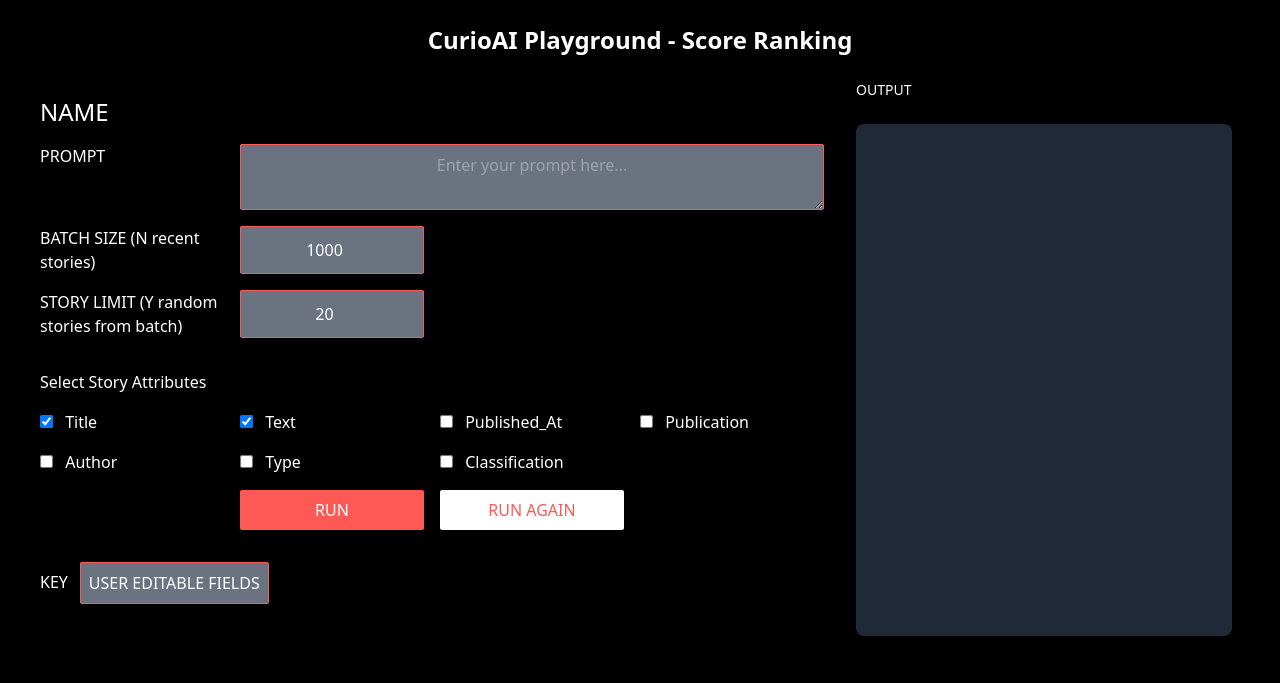
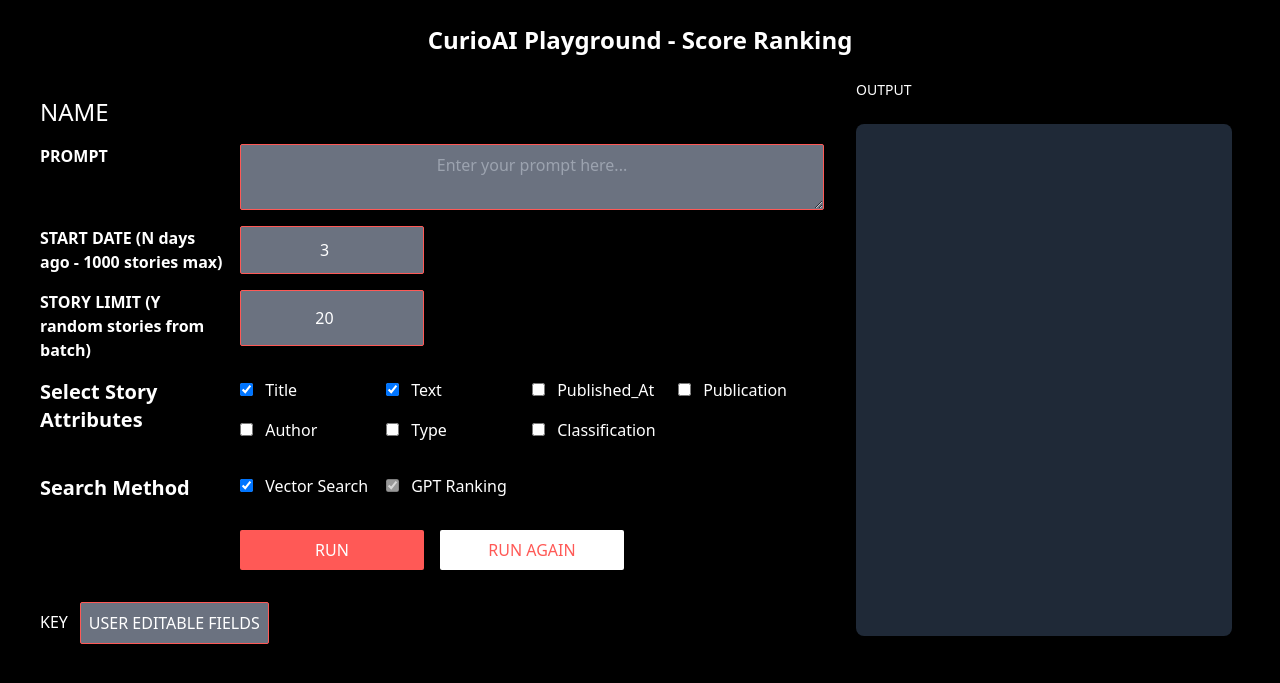
Before and after one commit to curio-labs/playground, a Django app: page /score-ranking/ in a window 1280 px wide. Shown: the top 683 px of the page. Run offline with Django 4.2, Linux system fonts and the light colour scheme; parts of the project's set-up code (start-up, migrations or seed data) failed here and were passed over; some libraries are stand-ins or nearby versions.

Commit message:
Added vector search

```diff
--- a/app/static/css/output.css
+++ b/app/static/css/output.css
@@ -969,6 +1043,11 @@ video {
 .text-sm {
   font-size: 0.875rem;
   line-height: 1.25rem;
+}
+
+.text-xl {
+  font-size: 1.25rem;
+  line-height: 1.75rem;
 }
 
 .text-xs {
--- a/app/templates/score_ranking.html
+++ b/app/templates/score_ranking.html
@@ -40,29 +40,31 @@
     <div class="grid grid-cols-12 gap-4 min-vw-100">
         <!-- Main content spanning 8 columns -->
         <div class="col-span-8 grid grid-cols-12 gap-4 p-4">
-            <div class="col-span-12 text-2xl">NAME</div>
+            <div class="col-span-12 text-2xl ">NAME</div>
 
             <label class="col-span-3 hidden" for="prompt-name">NAME</label>
             <input id="prompt-name" name="prompt-name" class="disabled hidden col-span-9 input-primary"
                    placeholder="<name of prompt creator's choice, to save prompt>"/>
 
-            <label class="col-span-3" for="prompt-value">PROMPT</label>
+            <label class="col-span-3 font-bold" for="prompt-value">PROMPT</label>
             <textarea name="prompt-value" id="prompt-value"
                       class="col-span-9 bg-gray-500 py-2 rounded-sm text-white text-center border border-rioRed shadow-md focus:outline-none focus:ring-rioRed"
                       placeholder="Enter your prompt here..."></textarea>
 
-            <label class="col-start-1 col-span-3 " for="batch-size">BATCH SIZE (N recent stories)</label>
-            <input id="batch-size" name="batch-size" class="col-span-3 input-primary" type="number" value="1000"
+            <label class="col-start-1 col-span-3 font-bold" for="start-date">START DATE (N days ago - 1000 stories max)</label>
+            <input id="start-date" name="start-date" class="col-span-3 input-primary" type="number" value="3"
                    max="100" min="1" placeholder="<name of prompt creator's choice, to save prompt>"/>
 
-            <label class="col-start-1 col-span-3 " for="story-limit">STORY LIMIT (Y random stories from batch)</label>
-            <input id="story-limit" name="story-limit" class="col-span-3 input-primary" type="number" value="20"
+            <label class="col-start-1 col-span-3 font-bold" for="story-limit">STORY LIMIT (Y random stories from
+                batch)</label>
+            <input id="story-limit" name="story-limit" class="col-span-3 input-primary mb-4" type="number" value="20"
                    max="100" min="1" placeholder="<name of prompt creator's choice, to save prompt>"/>
             <!-- Dynamic Checkboxes -->
-            <div class="col-span-12 text-xl mt-4">Select Story Attributes</div>
+            <div class="col-start-1 col-span-3 text-xl font-bold">Select Story Attributes</div>
 
+            <div class="col-span-9 col-start-4 grid grid-cols-12">
                 {% for attribute in attributes %}
-            <div class="col-span-3">
+                <div class="col-span-3 mb-4">
                     <input
                             type="checkbox"
                             id="attribute-{{ attribute.name }}"
@@ -73,14 +75,39 @@
                     <label for="attribute-{{ attribute.name }}">{{ attribute.name|title }}</label>
                 </div>
                 {% endfor %}
+            </div>
 
+            <div class="col-span-3 text-xl font-bold">Search Method</div>
+            <div class="col-span-9 col-start-4 grid grid-cols-12 mb-4">
+                <div class="col-span-3">
+                    <input
+                            type="checkbox"
+                            id="vector-search"
+                            name="vector-search"
+                            value="vector-search"
+                            class="mr-2"
+                            checked>
+                    <label for="vector-search">Vector Search</label>
+                </div>
+                <div class="col-span-3">
+                    <input
+                            type="checkbox"
+                            id="gpt-ranking"
+                            name="gpt-ranking"
+                            disabled
+                            value="gpt-ranking"
+                            class="mr-2"
+                            checked>
+                    <label for="gpt-ranking">GPT Ranking</label>
+                </div>
+            </div>
             <!-- Button for Running Prompt with Dynamic Attributes -->
             <button class="col-start-4 col-span-3 btn-primary"
                     hx-post="/score-ranking-prompt/"
                     hx-headers='{"X-CSRFToken": "{{ csrf_token }}"}'
                     hx-target="#output-box"
                     hx-swap="innerHTML"
-                    hx-include="[name=batch-size], [name=story-limit], [name=prompt-value], [name^=attribute]"
+                    hx-include="[name=start-date], [name=story-limit], [name=prompt-value], [name^=attribute], [name=vector-search], [name=gpt-ranking]"
                     hx-indicator="#loading-indicator"
             >RUN
             </button>
@@ -91,14 +118,10 @@
                     hx-headers='{"X-CSRFToken": "{{ csrf_token }}"}'
                     hx-target="#output-box"
                     hx-swap="innerHTML"
-                    hx-include="[name=story-id], [name=prompt-value], [name^=attribute]"
+                    hx-include="[name=story-id], [name=prompt-value], [name^=attribute], [name=vector-search], [name=gpt-ranking]"
                     hx-indicator="#loading-indicator"
             >RUN AGAIN
             </button>
-
-            <!--        <button class="mr-2 col-span-2 bg-rioRedDark text-black text-center py-2 rounded-sm shadow-md hover:bg-rioRedDark focus:outline-none focus:ring focus:ring-rioRed focus:ring-opacity-75"-->
-            <!--                disabled>SAVE-->
-            <!--        </button>-->
 
             <div class="col-start-1 col-span-4 flex flex-row gap-3 justify-content-between my-4">
                 <div class="py-2">KEY</div>
--- a/app/views.py
+++ b/app/views.py
@@ -59,8 +59,26 @@ def get_repeat_stories(story_ids):
     return stories
 
 
-def get_random_stories(batch_size=1000, limit=20):
-    stories = services.get_stories(limit=batch_size)["data"]
+def get_random_stories(
+    limit=20,
+    vector_search=False,
+    query=None,
+    start_date=None,
+):
+    if vector_search:
+        if query is None or start_date is None:
+            raise ValueError(
+                "Query and Start Date must be provided when vector_search is True."
+            )
+        stories = services.get_vector_search_stories(
+            start_date=start_date,
+            limit=1_000,
+            query=query,
+        )
+        story_ids = [story["id"] for story in stories]
+        stories = services.get_stories_by_id(story_ids=story_ids)["data"]
+    else:
+        stories = services.get_stories(limit=1_000, start_date=start_date)["data"]
     random.shuffle(stories)
     stories = stories[:limit]
     return [
@@ -96,15 +114,8 @@ def simple_ranking_prompt(request):
             """
             return HttpResponse(html)
     prompt_value = request.POST.get("prompt-value")
-    batch_size = int(request.POST.get("batch-size"))
     story_limit = int(request.POST.get("story-limit"))
-    if story_limit > batch_size:
-        html = f"""
-            <p>Story limit cannot exceed batch size.</p>
-            <p>Please try again.</p>
-        """
-        return HttpResponse(html)
-    stories = get_random_stories(batch_size=batch_size, limit=story_limit)
+    stories = get_random_stories(limit=story_limit)
     data = services.make_llm_request_for_story_batch(
         stories=stories,
         prompt=prompt_value,
@@ -124,32 +135,41 @@ def score_ranking_prompt(request):
                 <p>The database is currently replicating. Please try again later.</p>
                 <p>Replication occurs daily during the following periods:</p>
                 <ul>
-                    <li>00:00-00:30</li>
-                    <li>06:00-06:30</li>
-                    <li>12:00-12:30</li>
-                    <li>18:00-18:30</li>
+                    <li>01:00-01:30</li>
+                    <li>07:00-07:30</li>
+                    <li>13:00-13:30</li>
+                    <li>19:00-19:30</li>
                 </ul>
             """
             return HttpResponse(html)
     story_ids = request.POST.getlist("story-id")
     prompt_value = request.POST.get("prompt-value")
+    if not story_ids:
+        story_limit = int(request.POST.get("story-limit"))
+        vector_search = request.POST.get("vector-search")
+        start_date = int(request.POST.get("start-date"))
+        today = datetime.datetime.now()
+        start_date = (today - datetime.timedelta(days=start_date)).isoformat()
+        try:
+            stories = get_random_stories(
+                query=prompt_value,
+                limit=story_limit,
+                vector_search=vector_search,
+                start_date=start_date,
+            )
+        except ValueError as e:
+            html = f"""
+                <p>{e}</p>
+                <p>Please try again.</p>
+            """
+            return HttpResponse(html)
+    else:
+        stories = get_repeat_stories(story_ids=story_ids)
+
     selected_attributes = []
     for key in request.POST:
         if key.startswith("attribute-"):
             selected_attributes.append(request.POST[key])
-    if not story_ids:
-        batch_size = int(request.POST.get("batch-size"))
-        story_limit = int(request.POST.get("story-limit"))
-        if story_limit > batch_size:
-            html = f"""
-                <p>Story limit cannot exceed batch size.</p>
-                <p>Please try again.</p>
-            """
-            return HttpResponse(html)
-        stories = get_random_stories(batch_size=batch_size, limit=story_limit)
-    else:
-        stories = get_repeat_stories(story_ids=story_ids)
-
     data = services.make_concurrent_llm_requests_for_stories(
         stories=stories,
         prompt=prompt_value,
```
Also changed, not shown: other parts of app/static/css/output.css (+80 -6 lines), src/services/__init__.py (+8 -1 lines), src/services/tables.py (+24 -1 lines). Lines whose indentation alone changed are shown as unchanged.
